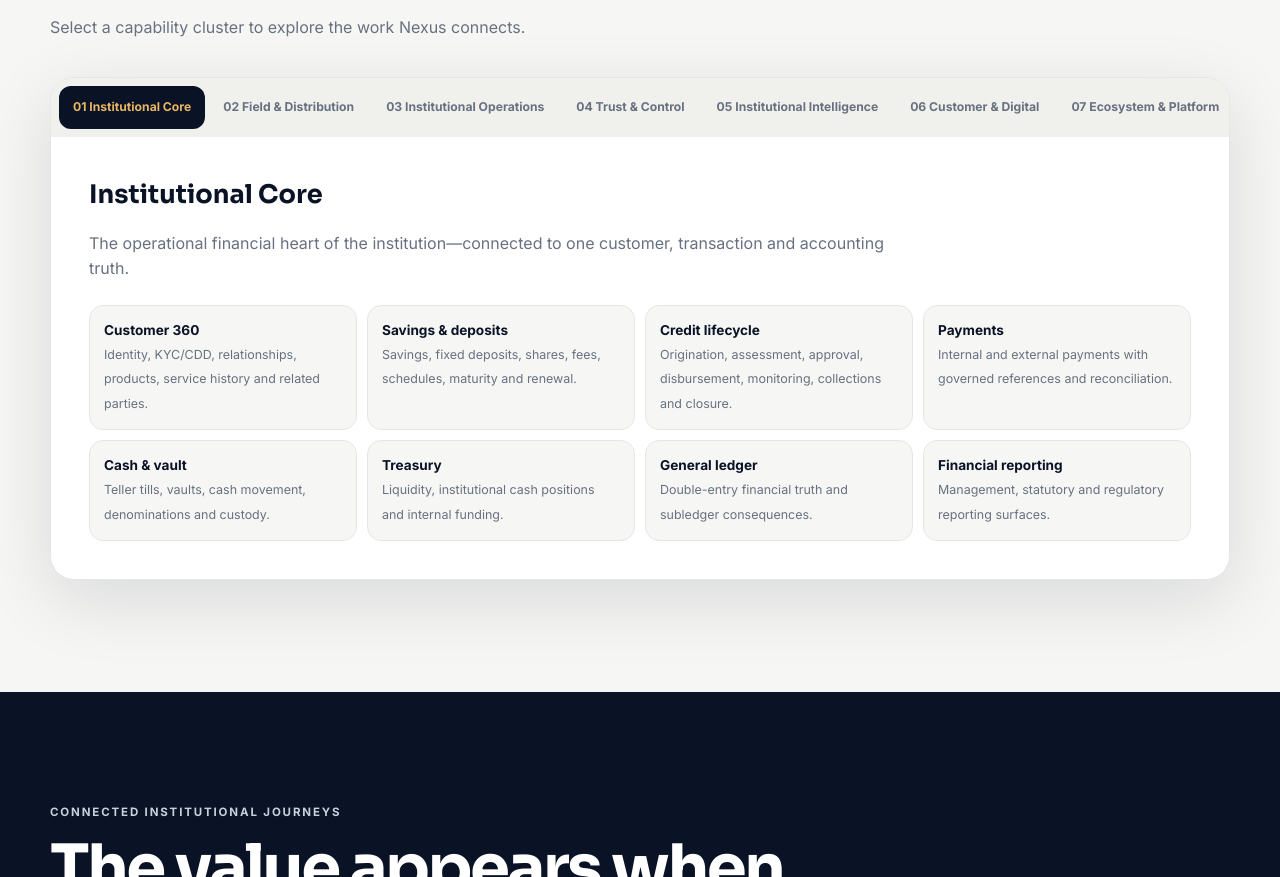
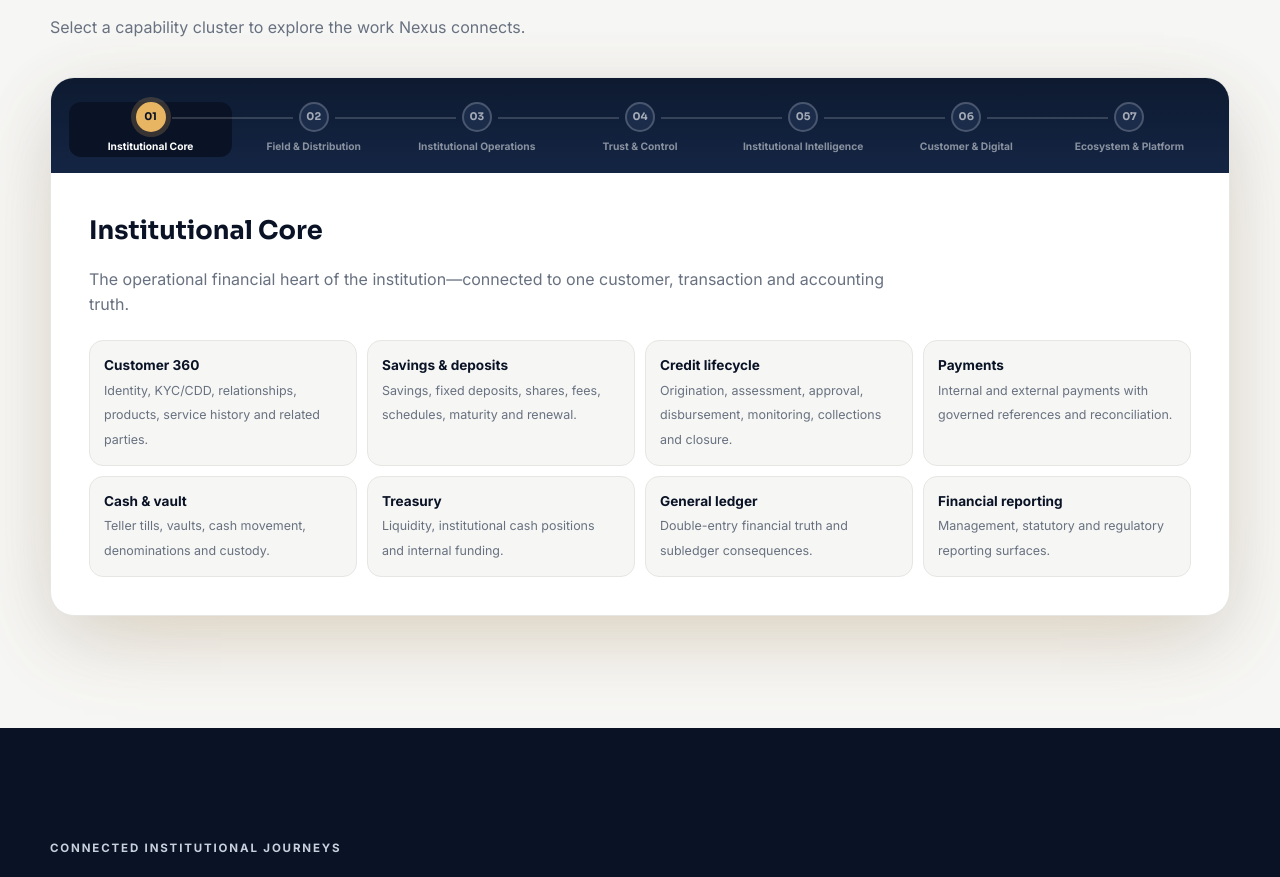
Before and after one commit to ayivi-solutions/nexus-home, a plain HTML site: page index.html in a window 1280 px wide. Shown: the part 2743-3620 px from the top of the page. Drawn offline with Linux system fonts and the light colour scheme.

Commit message:
v1.4.0 — share popover expanded, capability rail redesign, sitewide hover-lift pass
- Share popover: expanded from 4 to 7 icons (added Facebook, X, Telegram
  alongside WhatsApp, LinkedIn, Email, Copy link)
- Capabilities section: replaced the flat pill-tab bar with a dark
  connected-node rail (numbered circular nodes joined by a connector line)
  so the 'seven connected capability pillars' framing is now visually
  literal; cap-item cards get a hover-lift and gold accent
- Sitewide: added hover-lift + border/shadow states to .moat, .stack-card,
  .trust-card, .ghana-card — these had none while .problem-card and .btn
  already did

Built directly against the verified content of origin/main@8a24df2
(v1.3.3), not a local cache, after the previous v1.4.0 attempt failed to
commit (git add -A choked on stray files in this directory).

```diff
--- a/app.js
+++ b/app.js
@@ -35,7 +35,7 @@ const menu=$('.menu-toggle'),mobile=$('.mobile-menu');menu.addEventListener('cli
 const io=new IntersectionObserver(entries=>entries.forEach(e=>{if(e.isIntersecting){const delay=Number(e.target.dataset.delay||0);setTimeout(()=>e.target.classList.add('visible'),delay);io.unobserve(e.target)}}),{threshold:.12,rootMargin:'0px 0px -30px'});$$('.reveal').forEach(el=>io.observe(el));
 const share=$('#shareRail'),toast=$('#shareToast'),sharePop=$('#sharePop');
 const pageUrl=location.href,pageTitle=document.title,pageText='One institution. One financial operating system.';
-const shareTargets={whatsapp:`https://wa.me/?text=${encodeURIComponent(pageText+' '+pageUrl)}`,linkedin:`https://www.linkedin.com/sharing/share-offsite/?url=${encodeURIComponent(pageUrl)}`,email:`mailto:?subject=${encodeURIComponent(pageTitle)}&body=${encodeURIComponent(pageText+'\n\n'+pageUrl)}`};
+const shareTargets={whatsapp:`https://wa.me/?text=${encodeURIComponent(pageText+' '+pageUrl)}`,facebook:`https://www.facebook.com/sharer/sharer.php?u=${encodeURIComponent(pageUrl)}`,x:`https://twitter.com/intent/tweet?text=${encodeURIComponent(pageText)}&url=${encodeURIComponent(pageUrl)}`,linkedin:`https://www.linkedin.com/sharing/share-offsite/?url=${encodeURIComponent(pageUrl)}`,telegram:`https://t.me/share/url?url=${encodeURIComponent(pageUrl)}&text=${encodeURIComponent(pageText)}`,email:`mailto:?subject=${encodeURIComponent(pageTitle)}&body=${encodeURIComponent(pageText+'\n\n'+pageUrl)}`};
 function openSharePop(){sharePop.hidden=false;requestAnimationFrame(()=>sharePop.classList.add('open'));share.setAttribute('aria-expanded','true')}
 function closeSharePop(){sharePop.classList.remove('open');share.setAttribute('aria-expanded','false');setTimeout(()=>{sharePop.hidden=true},180)}
 share.addEventListener('click',(e)=>{e.stopPropagation();sharePop.hidden?openSharePop():closeSharePop()});
--- a/index.html
+++ b/index.html
@@ -85,7 +85,7 @@
     ]
   }
   </script>
-  <meta name="site-version" content="1.3.2">
+  <meta name="site-version" content="1.4.0">
 </head>
 <body>
   <a class="skip-link" href="#main">Skip to main content</a>
@@ -121,9 +121,21 @@
       <svg viewBox="0 0 24 24" aria-hidden="true"><path d="M12.02 2.5a9.5 9.5 0 0 0-8.2 14.3L2.5 21.5l4.86-1.28a9.5 9.5 0 1 0 4.66-17.72Zm0 1.8a7.7 7.7 0 0 1 6.14 12.36c-.1.13-.15.3-.13.46l.5 2.9-2.87-.75a.72.72 0 0 0-.47.04 7.7 7.7 0 1 1-3.17-14.99Zm-3.3 4.02c-.18 0-.47.07-.72.34-.24.27-.94.9-.94 2.2s.96 2.55 1.1 2.73c.13.18 1.9 3 4.7 4.08 2.33.9 2.8.72 3.3.68.5-.05 1.6-.65 1.83-1.28.22-.63.22-1.17.16-1.28-.06-.11-.24-.18-.5-.31-.26-.13-1.6-.79-1.85-.88-.25-.09-.43-.13-.6.13-.19.27-.7.88-.86 1.06-.16.18-.32.2-.58.07-.26-.13-1.1-.4-2.1-1.29-.78-.7-1.3-1.55-1.46-1.82-.15-.26-.02-.4.11-.53.12-.12.27-.32.4-.48.13-.16.17-.27.26-.45.09-.18.04-.34-.02-.48-.07-.13-.6-1.47-.83-2.01-.2-.5-.42-.45-.6-.46l-.5-.02Z"/></svg>
       <span>WhatsApp</span>
     </button>
+    <button type="button" role="menuitem" data-share="facebook">
+      <svg viewBox="0 0 24 24" aria-hidden="true"><path d="M13.5 21.5v-8.2h2.75l.41-3.2h-3.16V8.03c0-.93.26-1.56 1.59-1.56h1.7V3.6c-.29-.04-1.3-.13-2.47-.13-2.44 0-4.11 1.49-4.11 4.22v2.4H7.46v3.2h2.75v8.2h3.29Z"/></svg>
+      <span>Facebook</span>
+    </button>
+    <button type="button" role="menuitem" data-share="x">
+      <svg viewBox="0 0 24 24" aria-hidden="true"><path d="M3.5 3h4.6l4.15 5.6L16.9 3H20l-6.3 7.9L20.3 21h-4.6l-4.5-6.05L6 21H2.9l6.7-8.4L3.5 3Zm2.15 1.6 10.9 14.8h1.7L7.35 4.6H5.65Z"/></svg>
+      <span>X (Twitter)</span>
+    </button>
     <button type="button" role="menuitem" data-share="linkedin">
       <svg viewBox="0 0 24 24" aria-hidden="true"><path d="M4.98 3.5a2.5 2.5 0 1 0 0 5 2.5 2.5 0 0 0 0-5ZM3.2 9.75h3.56V20.5H3.2V9.75Zm6.2 0h3.42v1.47h.05c.48-.9 1.64-1.85 3.38-1.85 3.62 0 4.29 2.38 4.29 5.48v6.65h-3.56v-5.9c0-1.41-.03-3.22-1.96-3.22-1.97 0-2.27 1.54-2.27 3.12v6h-3.55V9.75Z"/></svg>
       <span>LinkedIn</span>
+    </button>
+    <button type="button" role="menuitem" data-share="telegram">
+      <svg viewBox="0 0 24 24" aria-hidden="true"><path d="M21.5 4.2 2.9 11.5c-1.2.5-1.2 1.2-.2 1.5l4.8 1.5 1.8 5.6c.2.6.5.9 1 .9.4 0 .6-.2.9-.5l2.2-2.1 4.6 3.4c.8.5 1.4.2 1.6-.7L22 5.4c.3-1.2-.4-1.7-1.5-1.2ZM8.4 15l9.4-8.4c.4-.4.8-.2.5.2l-8 7.2-.3 3.7-1.6-2.7Z"/></svg>
+      <span>Telegram</span>
     </button>
     <button type="button" role="menuitem" data-share="email">
       <svg viewBox="0 0 24 24" aria-hidden="true"><path d="M3.5 5.5h17a1 1 0 0 1 1 1v11a1 1 0 0 1-1 1h-17a1 1 0 0 1-1-1v-11a1 1 0 0 1 1-1Zm.6 1.7v.09l7.9 5.53 7.9-5.53v-.09H4.1Zm15.8 1.65-6.98 4.9a1 1 0 0 1-1.14 0L4.8 8.85V17H19.9V8.85Z"/></svg>
@@ -251,13 +263,13 @@
         <div class="section-head reveal"><p class="eyebrow">Seven connected capability pillars</p><h2>Institutional depth without institutional fragmentation.</h2><p>Select a capability cluster to explore the work Nexus connects.</p></div>
         <div class="capability-shell reveal">
           <div class="capability-tabs" role="tablist" aria-label="Nexus capability pillars">
-            <button class="cap-tab active" data-cap="core" role="tab">01 Institutional Core</button>
-            <button class="cap-tab" data-cap="field" role="tab">02 Field & Distribution</button>
-            <button class="cap-tab" data-cap="ops" role="tab">03 Institutional Operations</button>
-            <button class="cap-tab" data-cap="trust" role="tab">04 Trust & Control</button>
-            <button class="cap-tab" data-cap="intel" role="tab">05 Institutional Intelligence</button>
-            <button class="cap-tab" data-cap="digital" role="tab">06 Customer & Digital</button>
-            <button class="cap-tab" data-cap="platform" role="tab">07 Ecosystem & Platform</button>
+            <button class="cap-tab active" data-cap="core" role="tab"><span class="cap-num">01</span><span class="cap-label">Institutional Core</span></button>
+            <button class="cap-tab" data-cap="field" role="tab"><span class="cap-num">02</span><span class="cap-label">Field & Distribution</span></button>
+            <button class="cap-tab" data-cap="ops" role="tab"><span class="cap-num">03</span><span class="cap-label">Institutional Operations</span></button>
+            <button class="cap-tab" data-cap="trust" role="tab"><span class="cap-num">04</span><span class="cap-label">Trust & Control</span></button>
+            <button class="cap-tab" data-cap="intel" role="tab"><span class="cap-num">05</span><span class="cap-label">Institutional Intelligence</span></button>
+            <button class="cap-tab" data-cap="digital" role="tab"><span class="cap-num">06</span><span class="cap-label">Customer & Digital</span></button>
+            <button class="cap-tab" data-cap="platform" role="tab"><span class="cap-num">07</span><span class="cap-label">Ecosystem & Platform</span></button>
           </div>
           <div class="capability-stage" id="capabilityStage" role="tabpanel"></div>
         </div>
--- a/styles.css
+++ b/styles.css
@@ -124,3 +124,26 @@ a:focus-visible,button:focus-visible,summary:focus-visible,input:focus-visible,[
   .hero-orbit,.orbit-card,.hero-device,.device-phone,.dash-scan,.dash-live em,.alert-dot,.phone-alert,.trend-dot,.ptrend-dot{animation:none!important}
   .dash-bars rect,.phone-bars .pbar,.donut-seg,.pdonut-seg,.trend-line,.trend-fill,.ptrend-line{animation:none!important;opacity:1!important;transform:scaleY(1)!important;stroke-dashoffset:0!important}
 }
+
+/* v1.4.0 — capability pillars: connected-node rail + sitewide liveliness pass */
+.capability-shell{box-shadow:0 30px 90px -34px rgba(232,181,99,.35),var(--shadow)}
+.capability-tabs{display:flex;overflow-x:auto;gap:0;padding:24px 18px 16px;background:linear-gradient(180deg,#0d1a30,#142544)}
+.cap-tab{position:relative;flex:1 1 0;min-width:104px;display:flex;flex-direction:column;align-items:center;gap:8px;border:0;background:transparent;padding:0 8px 4px;cursor:pointer;font-family:Inter,sans-serif}
+.cap-tab:not(:last-child):after{content:"";position:absolute;top:15px;left:calc(50% + 21px);width:calc(100% - 42px);height:2px;background:rgba(255,255,255,.16);z-index:0}
+.cap-num{position:relative;z-index:1;width:30px;height:30px;border-radius:50%;display:flex;align-items:center;justify-content:center;background:#1b2c4a;border:2px solid rgba(255,255,255,.2);color:rgba(255,255,255,.6);font-family:Sora,sans-serif;font-weight:700;font-size:.66rem;transition:.25s ease}
+.cap-label{font-size:.64rem;font-weight:700;color:rgba(255,255,255,.5);text-align:center;line-height:1.25;transition:.25s ease}
+.cap-tab:hover .cap-num{border-color:var(--gold);color:#fff}
+.cap-tab:hover .cap-label{color:rgba(255,255,255,.82)}
+.cap-tab.active .cap-num{background:var(--gold);border-color:var(--gold);color:var(--navy);box-shadow:0 0 0 5px rgba(232,181,99,.2)}
+.cap-tab.active .cap-label{color:#fff}
+.cap-item{position:relative;overflow:hidden;transition:transform .22s ease,box-shadow .22s ease,border-color .22s ease}
+.cap-item:before{content:"";position:absolute;left:0;top:12px;bottom:12px;width:3px;border-radius:3px;background:var(--gold);opacity:0;transition:opacity .22s ease}
+.cap-item:hover{transform:translateY(-4px);box-shadow:0 16px 32px rgba(10,19,38,.14);border-color:rgba(232,181,99,.45)}
+.cap-item:hover:before{opacity:1}
+
+/* Hover-lift consistency: these card types had none while .problem-card and .btn did */
+.moat,.stack-card,.trust-card,.ghana-card{transition:transform .26s ease,box-shadow .26s ease,border-color .26s ease}
+.stack-card:hover,.ghana-card:hover{transform:translateY(-5px);box-shadow:var(--shadow);border-color:rgba(232,181,99,.5)}
+.moat:hover,.trust-card:hover{transform:translateY(-5px);box-shadow:0 20px 50px rgba(0,0,0,.35),0 0 0 1px rgba(232,181,99,.28);border-color:rgba(232,181,99,.5);background:rgba(255,255,255,.055)}
+
+@media(max-width:520px){.cap-tab{min-width:82px}.cap-label{font-size:.58rem}}
```
Also changed, not shown: 1 other file.
